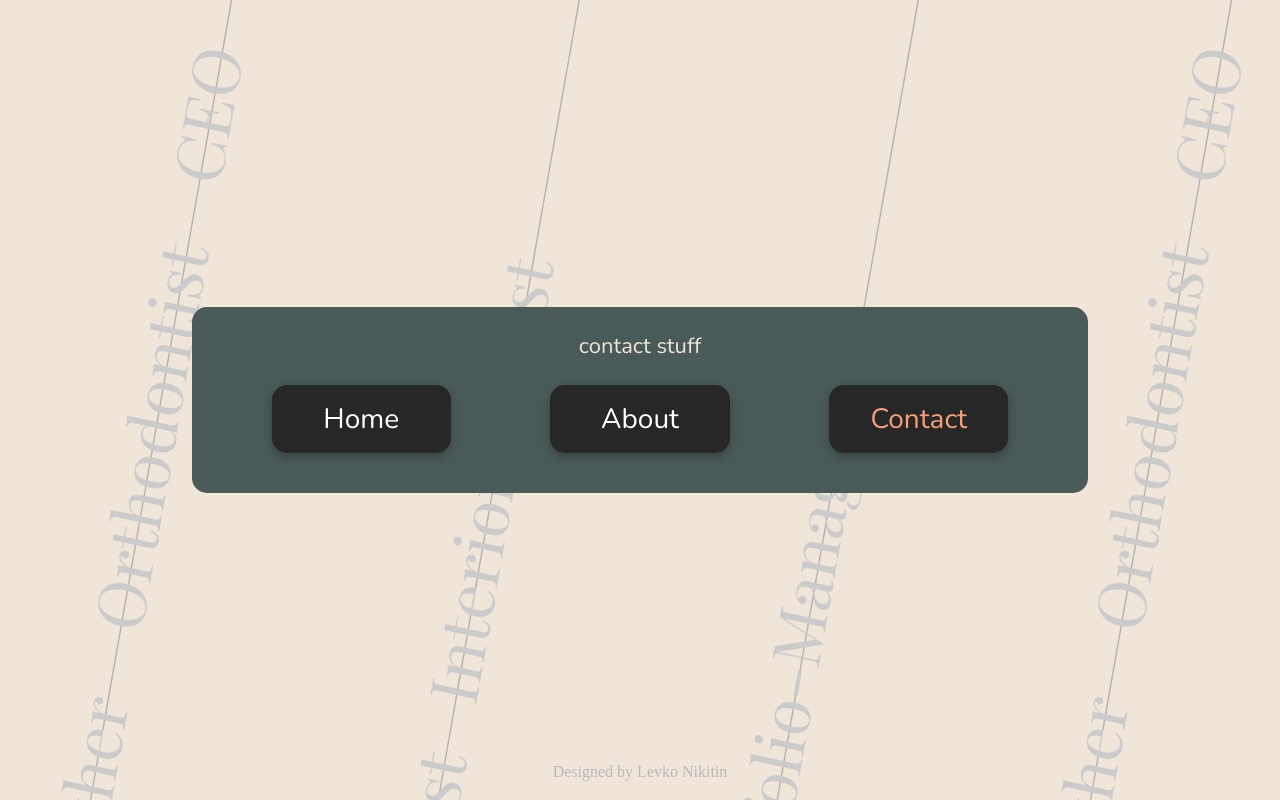
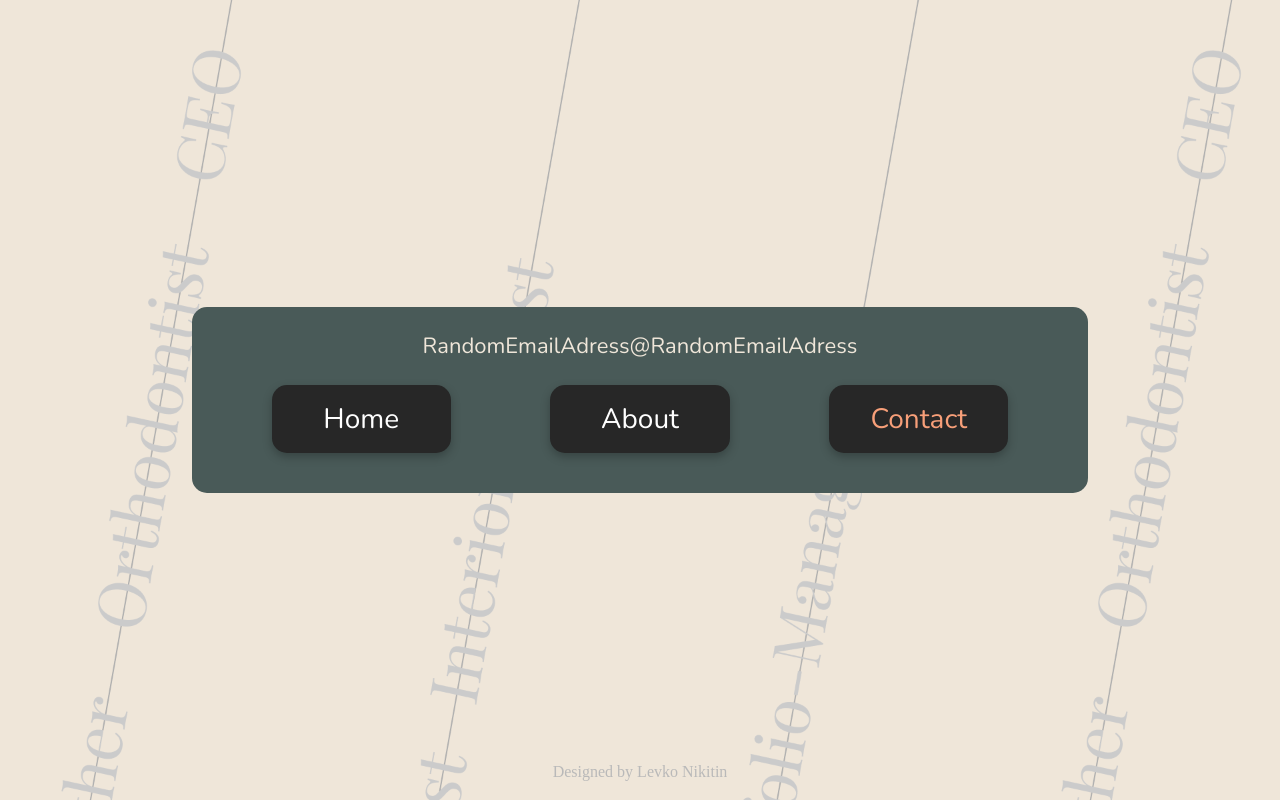
Before and after one commit to LevkoNikitin/levkonikitin.github.io, a plain HTML site: page index.html in a window 1280 px wide. Both pictures are taken after a click on the button "Contact". Drawn offline with nearby package versions, Linux system fonts and the light colour scheme.

Commit message:
added some changed content.

```diff
--- a/index.html
+++ b/index.html
@@ -38,7 +38,10 @@
 
         </div>
 
-        <div id="contactPage" class="noRender">contact stuff</div>
+        <div id="contactPage" class="noRender">
+
+            <div id="email">RandomEmailAdress@RandomEmailAdress</div>
+        </div>
 
 
         <nav id="big">
--- a/style.scss
+++ b/style.scss
@@ -97,16 +97,38 @@ body {
             }
         }
 
-        .noRender {
-            display: none !important;
-        }
+
 
         div#aboutPage {
             display: flex;
             margin: auto;
             padding: 20px;
             flex-wrap: wrap;
-            justify-content: space-between;
+            justify-content: space-evenly;
+            align-items: center;
+            margin-left: 20px;
+            margin-right: 20px;
+            font-family: Nunito;
+            font-style: normal;
+            font-weight: 300;
+            font-size: 22px;
+            line-height: 38px;
+            display: flex;
+
+            flex-direction: row;
+            color: #efe6d9;
+
+            @media (max-width: $breakpoint-mobile) {
+                font-size: 18px;
+                line-height: 32px;
+            }
+        }
+        div#contactPage {
+            display: flex;
+            margin: auto;
+            padding: 20px;
+            flex-wrap: wrap;
+            justify-content: space-evenly;
             align-items: center;
             margin-left: 20px;
             margin-right: 20px;
@@ -125,29 +147,8 @@ body {
                 line-height: 32px;
             }
         }
-        div#contactPage {
-            display: flex;
-            margin: auto;
-            padding: 20px;
-            flex-wrap: wrap;
-            justify-content: space-between;
-            align-items: center;
-            margin-left: 20px;
-            margin-right: 20px;
-            font-family: Nunito;
-            font-style: normal;
-            font-weight: 300;
-            font-size: 22px;
-            line-height: 38px;
-            display: flex;
-            align-items: center;
-            flex-direction: row;
-            color: #efe6d9;
-
-            @media (max-width: $breakpoint-mobile) {
-                font-size: 18px;
-                line-height: 32px;
-            }
+        .noRender {
+            display: none !important;
         }
         nav#big {
             width: fill;
```
Also changed, not shown: style.css, 1 other file.
